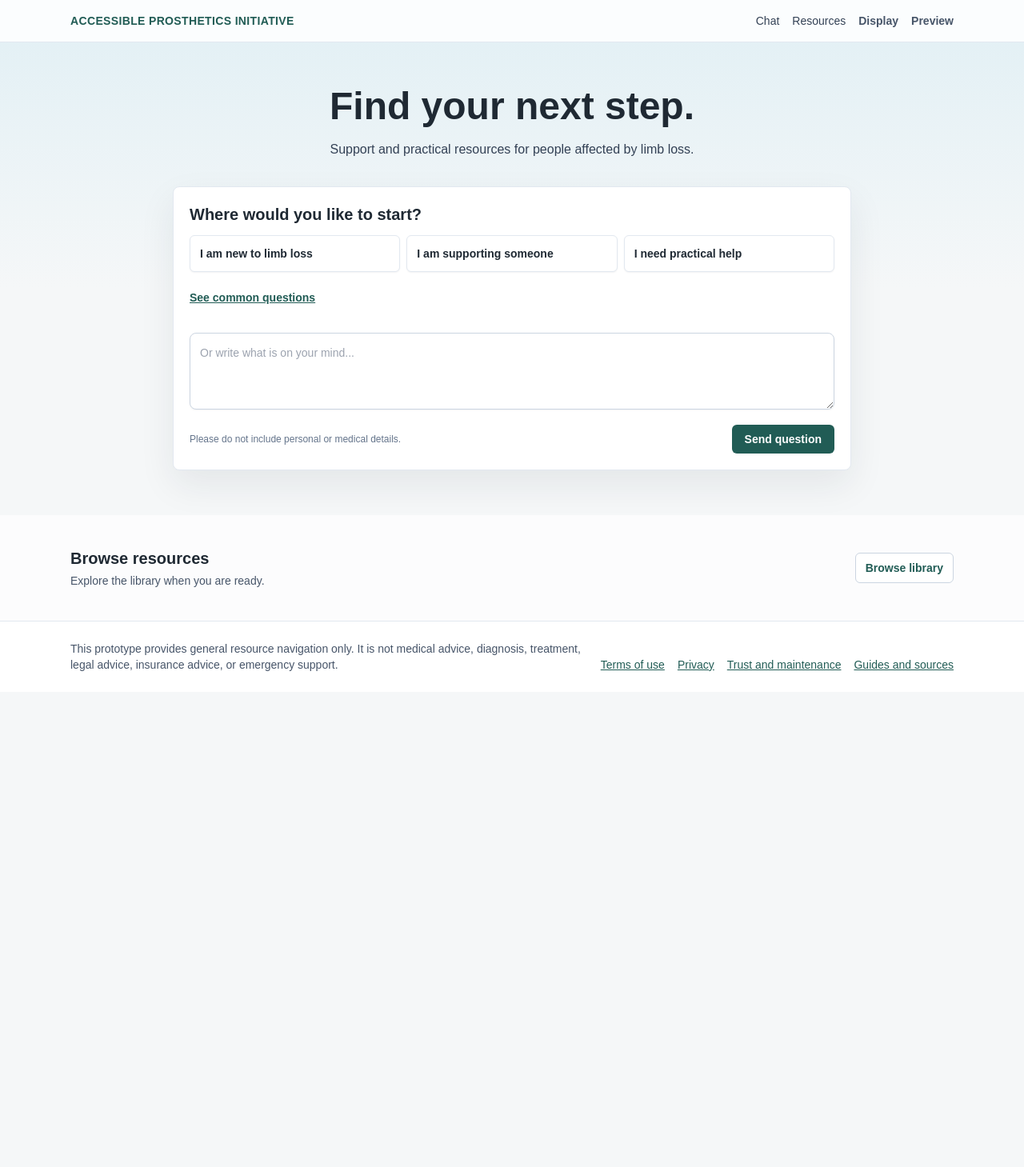
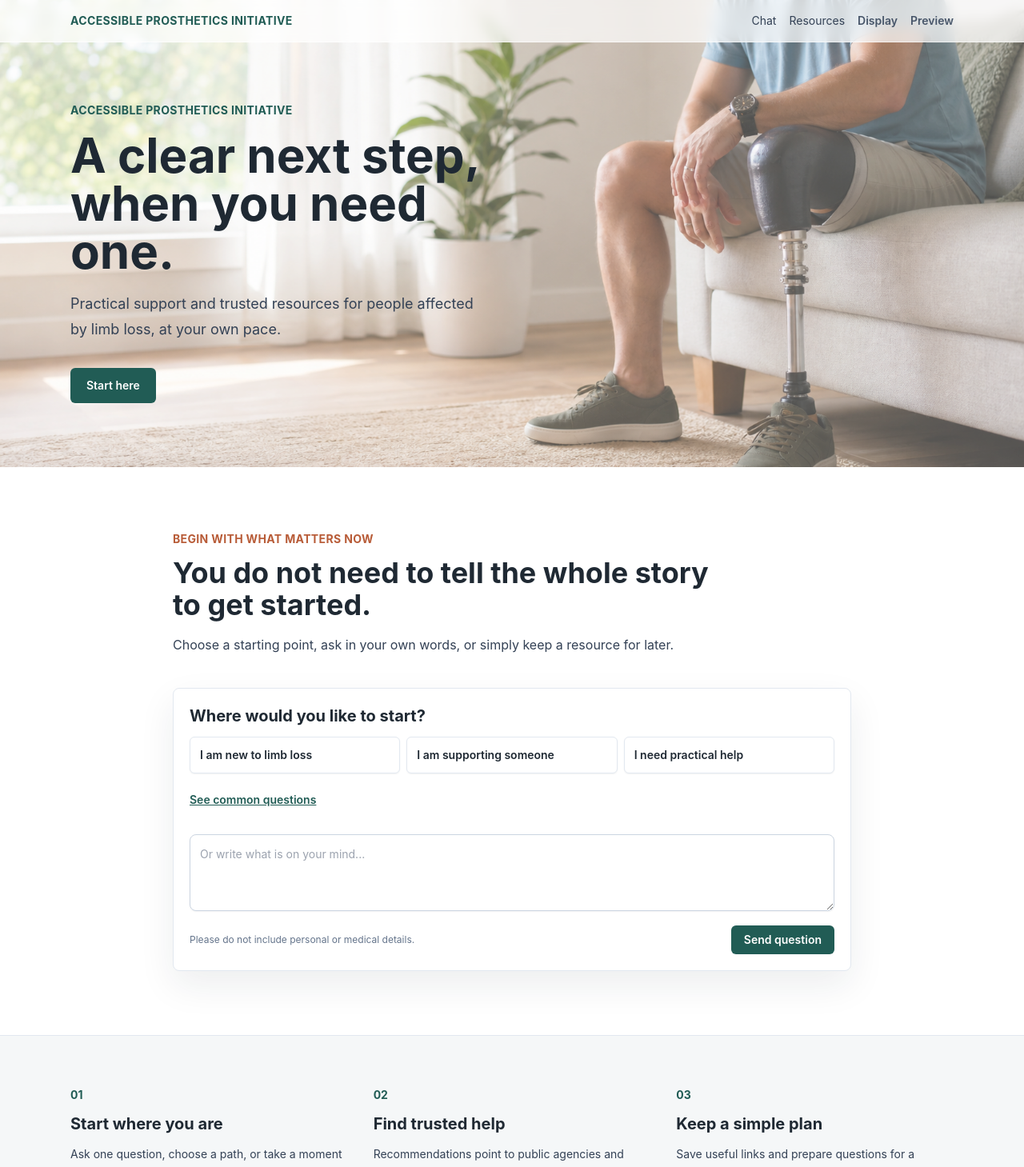
Before and after one commit to Jshulgach/api-resource-navigator, a Next.js app: page / in a window 1280 px wide. Shown: the top 1459 px of the page at 80% size. Before the commit the page ends 865 px from the top, so only its background shows below. Built offline with nearby package versions, Linux system fonts and the light colour scheme.

Commit message:
feat: add editorial landing page refresh

```diff
--- a/app/globals.css
+++ b/app/globals.css
@@ -65,12 +65,12 @@ html {
 body {
   min-height: 100vh;
   margin: 0;
-  background:
-    linear-gradient(180deg, rgb(var(--color-skysoft) / 0.7), rgb(var(--color-mist) / 0) 360px),
-    rgb(var(--color-mist));
+  background: rgb(var(--color-mist));
   font-family:
-    Arial,
-    Helvetica,
+    ui-sans-serif,
+    -apple-system,
+    BlinkMacSystemFont,
+    "Segoe UI",
     sans-serif;
 }
 
--- a/app/page.tsx
+++ b/app/page.tsx
@@ -1,3 +1,4 @@
+import Image from "next/image";
 import { Chat } from "@/components/Chat";
 import { Footer } from "@/components/Footer";
 import { Header } from "@/components/Header";
@@ -6,26 +7,69 @@ import { SavedResourcesProvider } from "@/components/SavedResources";
 
 export default function Home() {
   return (
-    <div className="min-h-screen text-ink">
+    <div id="top" className="min-h-screen text-ink">
       <Header />
       <SavedResourcesProvider>
       <main>
-        <section className="mx-auto max-w-4xl px-4 py-10 sm:px-6 lg:py-14">
-          <div className="mx-auto max-w-2xl text-center">
-            <div>
-              <h1 className="text-4xl font-bold leading-tight text-ink sm:text-5xl">
-                Find your next step.
+        <section className="relative flex min-h-[68vh] items-end overflow-hidden bg-white sm:min-h-[72vh]">
+          <Image
+            alt="A person with a lower-leg prosthesis sitting comfortably at home."
+            className="object-cover object-[64%_center]"
+            fill
+            priority
+            sizes="100vw"
+            src="/images/next-step-hero.png"
+          />
+          <div aria-hidden="true" className="absolute inset-0 bg-white/30" />
+          <div className="relative mx-auto w-full max-w-6xl px-4 pb-12 pt-32 sm:px-6 sm:pb-16 lg:pb-20">
+            <div className="max-w-xl">
+              <p className="text-sm font-bold uppercase tracking-wide text-spruce">Accessible Prosthetics Initiative</p>
+              <h1 className="mt-4 text-5xl font-bold leading-[1.03] text-ink sm:text-6xl">
+                A clear next step, when you need one.
               </h1>
-              <p className="mt-4 text-base leading-7 text-slate-700">
-                Support and practical resources for people affected by limb loss.
+              <p className="mt-5 max-w-lg text-lg leading-8 text-slate-700">
+                Practical support and trusted resources for people affected by limb loss, at your own pace.
               </p>
+              <a className="mt-8 inline-flex rounded-md bg-spruce px-5 py-3 text-sm font-semibold text-white transition hover:-translate-y-0.5 hover:shadow-md" href="#start">
+                Start here
+              </a>
             </div>
           </div>
-          <div className="mt-8"><Chat /></div>
         </section>
 
-        <section className="bg-white/70">
-          <div className="mx-auto max-w-6xl px-4 py-10 sm:px-6">
+        <section id="start" className="bg-white">
+          <div className="mx-auto max-w-4xl px-4 py-14 sm:px-6 lg:py-20">
+            <div className="max-w-2xl">
+              <p className="text-sm font-bold uppercase tracking-wide text-clay">Begin with what matters now</p>
+              <h2 className="mt-3 text-3xl font-bold leading-tight text-ink sm:text-4xl">You do not need to tell the whole story to get started.</h2>
+              <p className="mt-4 text-base leading-7 text-slate-700">Choose a starting point, ask in your own words, or simply keep a resource for later.</p>
+            </div>
+            <div className="mt-10"><Chat /></div>
+          </div>
+        </section>
+
+        <section className="border-y border-slate-200 bg-mist">
+          <div className="mx-auto grid max-w-6xl gap-8 px-4 py-12 sm:px-6 md:grid-cols-3 lg:py-16">
+            <div>
+              <p className="text-sm font-bold text-spruce">01</p>
+              <h2 className="mt-3 text-xl font-bold text-ink">Start where you are</h2>
+              <p className="mt-3 text-sm leading-6 text-slate-700">Ask one question, choose a path, or take a moment before deciding what comes next.</p>
+            </div>
+            <div>
+              <p className="text-sm font-bold text-spruce">02</p>
+              <h2 className="mt-3 text-xl font-bold text-ink">Find trusted help</h2>
+              <p className="mt-3 text-sm leading-6 text-slate-700">Recommendations point to public agencies and established organizations, with clear source details.</p>
+            </div>
+            <div>
+              <p className="text-sm font-bold text-spruce">03</p>
+              <h2 className="mt-3 text-xl font-bold text-ink">Keep a simple plan</h2>
+              <p className="mt-3 text-sm leading-6 text-slate-700">Save useful links and prepare questions for a prosthetist, insurance call, or support conversation.</p>
+            </div>
+          </div>
+        </section>
+
+        <section className="bg-white">
+          <div className="mx-auto max-w-6xl px-4 py-14 sm:px-6 lg:py-20">
             <ResourceBrowser />
           </div>
         </section>
--- a/components/Header.tsx
+++ b/components/Header.tsx
@@ -3,12 +3,13 @@ import { ThemeSettings } from "@/components/ThemeSettings";
 
 export function Header() {
   return (
-    <header className="border-b border-slate-200 bg-white/85 backdrop-blur">
-      <div className="mx-auto flex max-w-6xl items-center justify-between px-4 py-4 sm:px-6">
-        <a className="text-sm font-bold uppercase tracking-wide text-spruce" href="#">
-          Accessible Prosthetics Initiative
+    <header className="absolute inset-x-0 top-0 z-10 border-b border-white/60 bg-white/70 backdrop-blur">
+      <div className="mx-auto flex max-w-6xl items-center justify-between gap-3 px-4 py-4 sm:px-6">
+        <a aria-label="Accessible Prosthetics Initiative home" className="shrink-0 text-xs font-bold uppercase tracking-wide text-spruce sm:text-sm" href="#top">
+          <span className="sm:hidden">API</span>
+          <span className="hidden sm:inline">Accessible Prosthetics Initiative</span>
         </a>
-        <nav aria-label="Primary navigation" className="flex items-center gap-4 text-sm text-slate-700">
+        <nav aria-label="Primary navigation" className="flex items-center gap-3 text-xs text-slate-700 sm:gap-4 sm:text-sm">
           <a className="hover:text-spruce" href="#chat">
             Chat
           </a>
--- a/components/ResourceCard.tsx
+++ b/components/ResourceCard.tsx
@@ -12,9 +12,9 @@ export function ResourceCard({ resource }: ResourceCardProps) {
   const saved = isSaved(resource.id);
 
   return (
-    <article className="rounded-lg border border-slate-200 bg-white p-4 shadow-sm">
+    <article className="border-t border-slate-200 py-5 first:border-t-0">
       <div className="flex flex-wrap items-center gap-2">
-        <span className="rounded-full bg-skysoft px-2.5 py-1 text-xs font-semibold uppercase text-spruce">
+        <span className="text-xs font-semibold uppercase tracking-wide text-spruce">
           {resource.category.replaceAll("_", " ")}
         </span>
         {resource.geography ? <span className="text-xs text-slate-500">{resource.geography}</span> : null}
@@ -34,7 +34,7 @@ export function ResourceCard({ resource }: ResourceCardProps) {
             Open resource
           </a>
         ) : null}
-        {resource.url ? <button className="rounded-md border border-slate-300 px-3 py-2 text-sm font-semibold text-spruce" type="button" onClick={() => toggleSaved(resource)}>{saved ? "Saved" : "Save step"}</button> : null}
+        {resource.url ? <button className="rounded-md border border-slate-300 px-3 py-2 text-sm font-semibold text-spruce transition hover:border-spruce hover:bg-skysoft/30" type="button" onClick={() => toggleSaved(resource)}>{saved ? "Saved" : "Save step"}</button> : null}
         {resource.phone ? <span className="px-3 py-2 text-sm text-slate-700">{resource.phone}</span> : null}
       </div>
     </article>
```
Also changed, not shown: public/images/next-step-hero.png (added).
